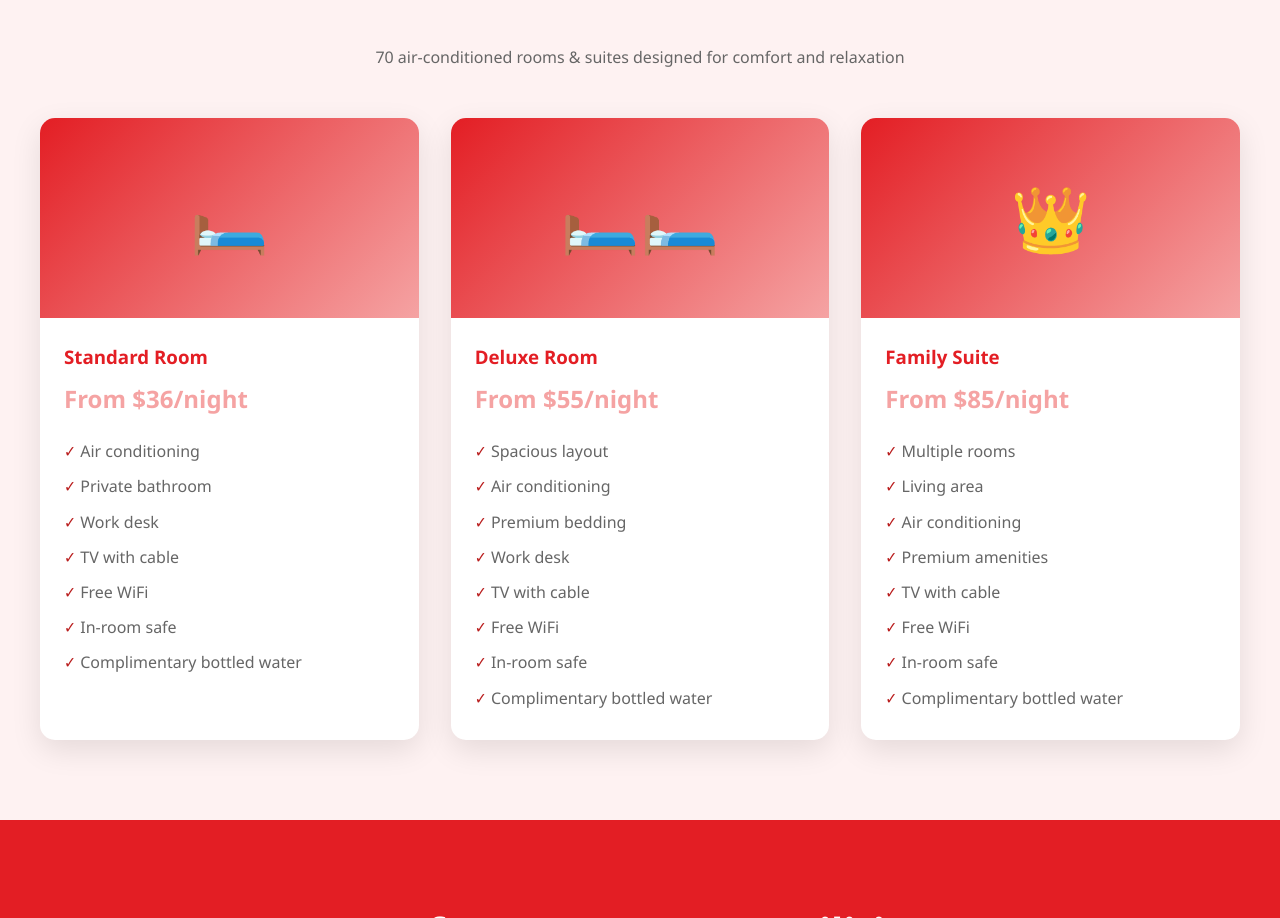
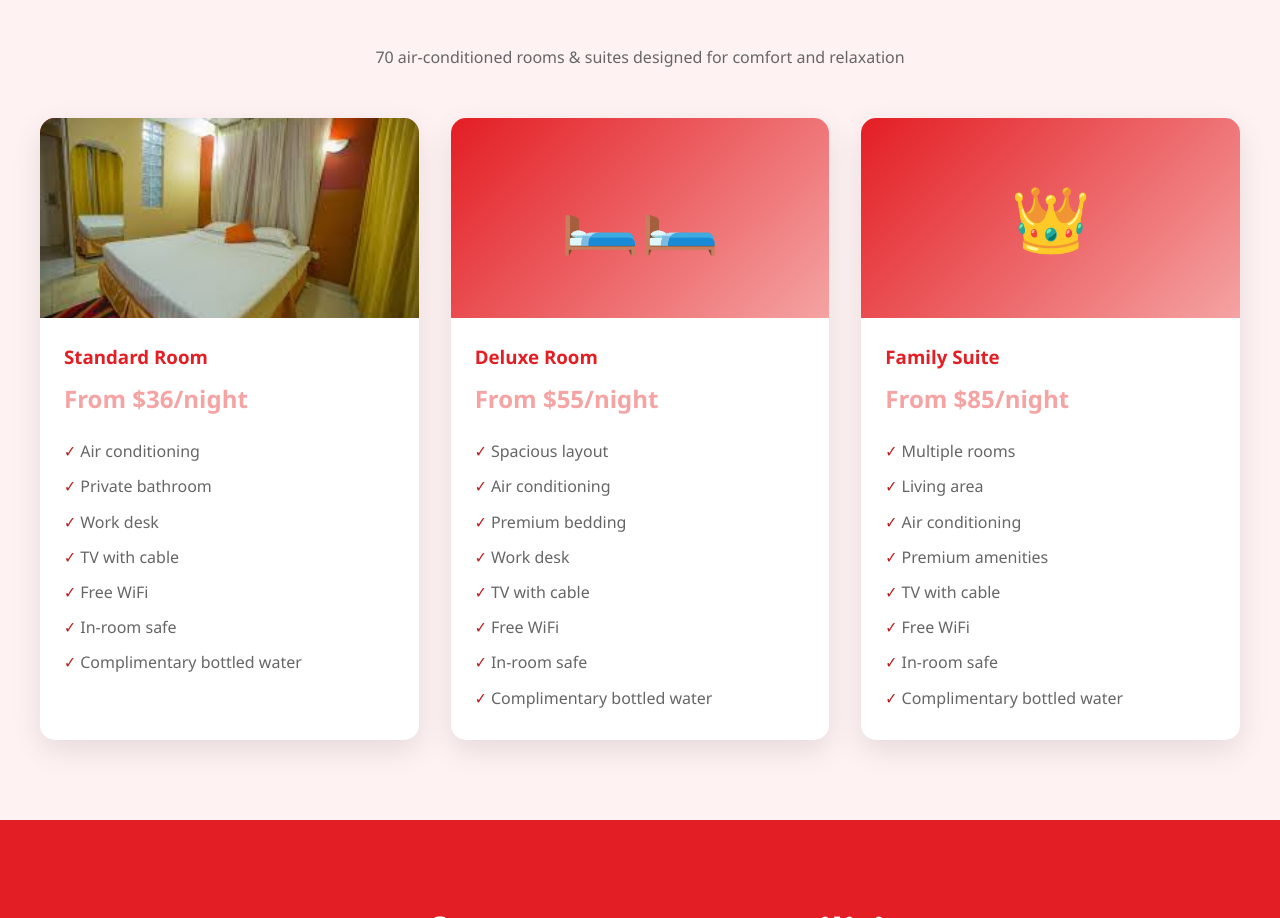
Before and after one commit to ykayiwa/eureka-place-hotel, a plain HTML site: page index.html in a window 1280 px wide. Shown: the part 2480-3398 px from the top of the page. Drawn offline with Linux system fonts and the light colour scheme.

Commit message:
Add actual standard room image

```diff
--- a/index.html
+++ b/index.html
@@ -231,7 +231,7 @@
             <p style="text-align: center; margin-bottom: 3rem; color: #666;">70 air-conditioned rooms & suites designed for comfort and relaxation</p>
             <div class="rooms-grid">
                 <div class="room-card">
-                    <div class="room-image">🛏️</div>
+                    <div class="room-image"><img src="standard-room.jpg" alt="Eureka Place Hotel Standard Room - Comfortable bed with white linens" style="width: 100%; height: 100%; object-fit: cover;"></div>
                     <div class="room-info">
                         <h3>Standard Room</h3>
                         <p class="room-price">From $36/night</p>
```
Also changed, not shown: standard-room.jpg (added).
